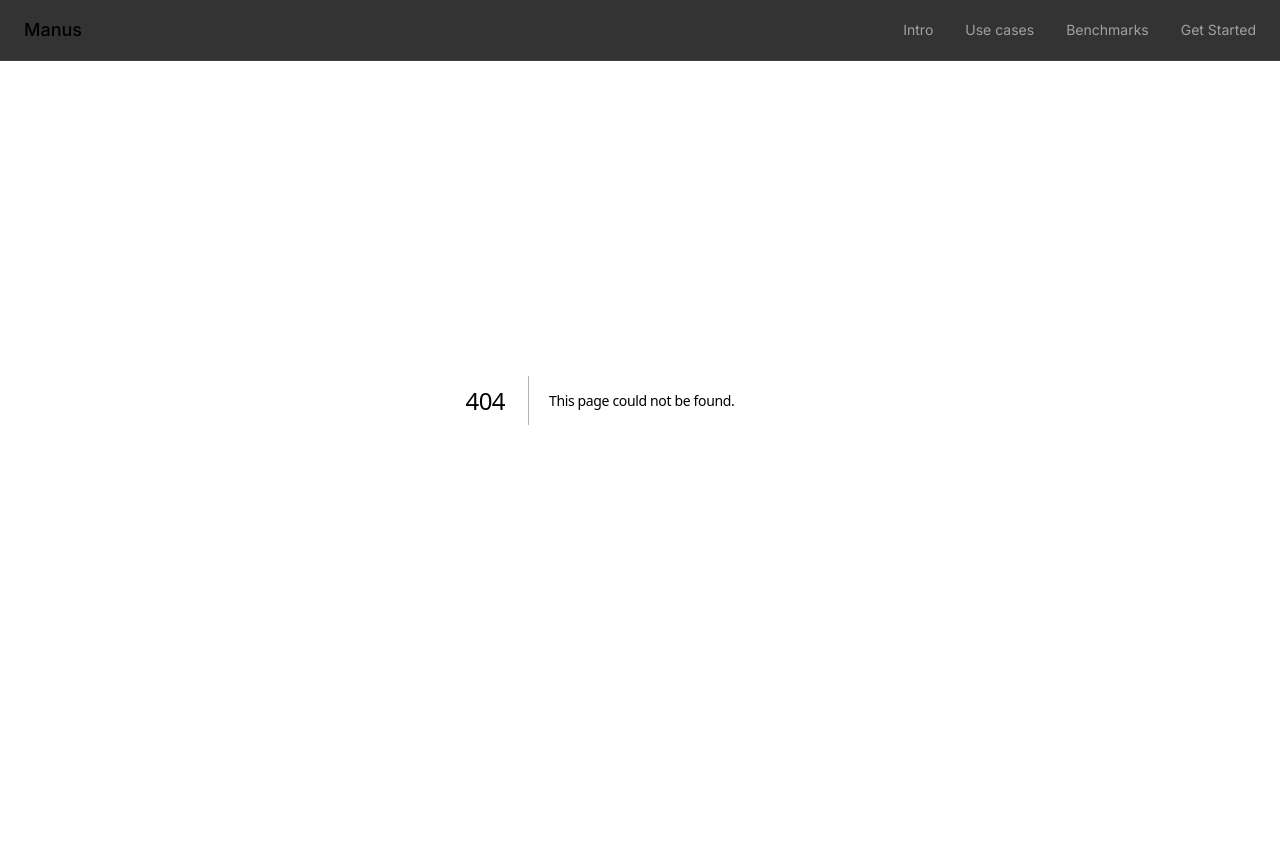
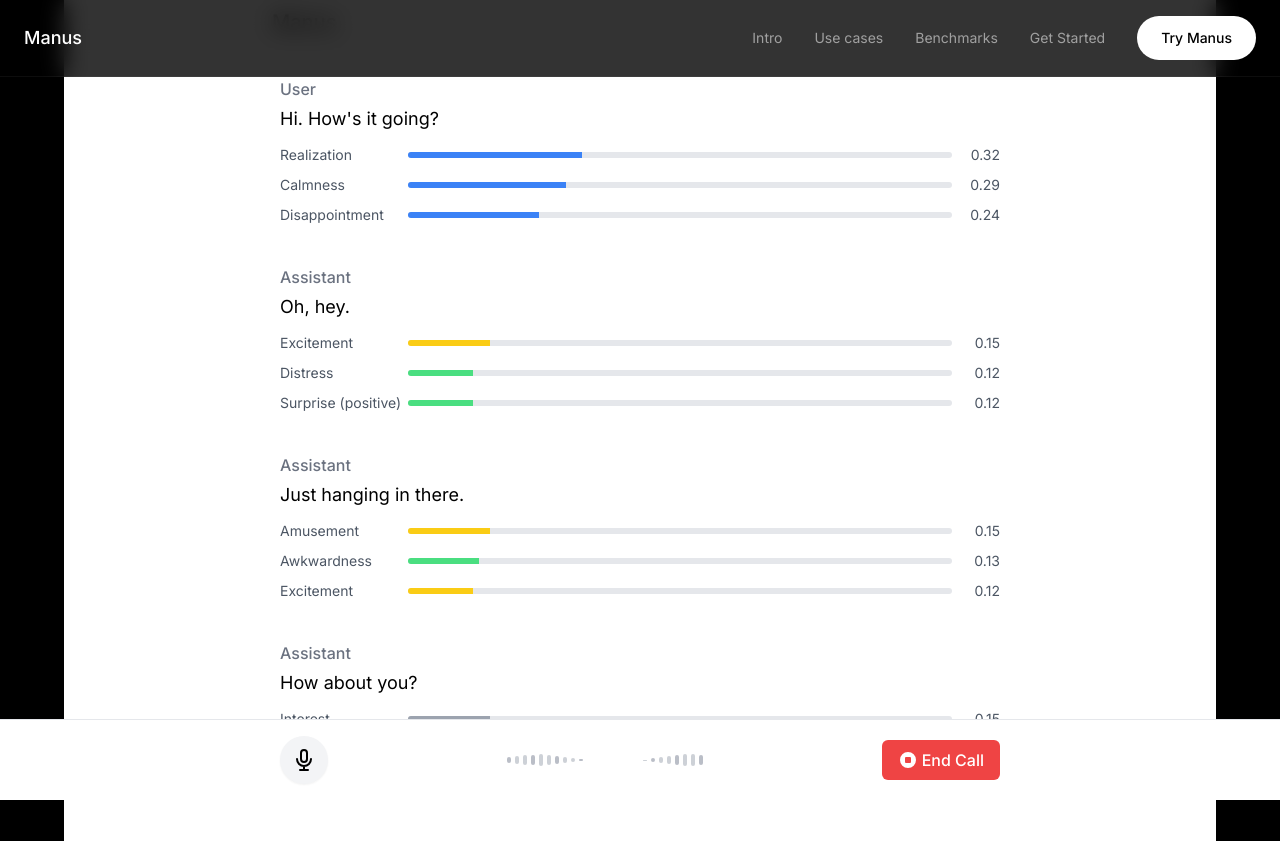
Before and after one commit to abhi-ziellab/portfolio-nextjs, a Next.js app: page /call in a window 1280 px wide. Before the commit this address had no page. Before the commit the page ends 800 px from the top, so only its background shows below. Built offline with nearby package versions, Linux system fonts and the light colour scheme.

Commit message:
Add audio call interface page

```diff
--- /dev/null
+++ b/src/app/call/page.tsx
@@ -0,0 +1,143 @@
+"use client";
+
+import { useState, useEffect } from "react";
+import Link from "next/link";
+
+export default function AudioCall() {
+  const [messages, setMessages] = useState([
+    {
+      role: "user",
+      content: "Hi. How's it going?",
+      emotions: [
+        { name: "Realization", value: 0.32 },
+        { name: "Calmness", value: 0.29 },
+        { name: "Disappointment", value: 0.24 },
+      ],
+    },
+    {
+      role: "assistant",
+      content: "Oh, hey.",
+      emotions: [
+        { name: "Excitement", value: 0.15 },
+        { name: "Distress", value: 0.12 },
+        { name: "Surprise (positive)", value: 0.12 },
+      ],
+    },
+    {
+      role: "assistant",
+      content: "Just hanging in there.",
+      emotions: [
+        { name: "Amusement", value: 0.15 },
+        { name: "Awkwardness", value: 0.13 },
+        { name: "Excitement", value: 0.12 },
+      ],
+    },
+    {
+      role: "assistant",
+      content: "How about you?",
+      emotions: [
+        { name: "Interest", value: 0.15 },
+      ],
+    },
+  ]);
+
+  return (
+    <div className="min-h-screen flex flex-col bg-white text-black">
+      {/* Simple header with logo */}
+      <header className="py-2 border-b border-gray-200">
+        <div className="max-w-3xl mx-auto px-4">
+          <Link href="/" className="text-xl font-medium text-black">
+            Manus
+          </Link>
+        </div>
+      </header>
+
+      <div className="flex-1 flex flex-col max-w-3xl mx-auto w-full px-6 py-8">
+        {/* Messages */}
+        <div className="flex-1 overflow-auto mb-10">
+          {messages.map((message, index) => (
+            <div key={index} className="mb-10">
+              <div className="font-medium text-gray-500 mb-1">
+                {message.role === "user" ? "User" : "Assistant"}
+              </div>
+              <div className="text-lg font-normal mb-3">
+                {message.content}
+              </div>
+              {message.emotions && (
+                <div className="flex flex-col space-y-2.5">
+                  {message.emotions.map((emotion, emoIndex) => (
+                    <div key={emoIndex} className="flex items-center">
+                      <div className="w-32 text-sm text-gray-600">
+                        {emotion.name}
+                      </div>
+                      <div className="flex-1 bg-gray-200 h-1.5 rounded-full overflow-hidden">
+                        <div
+                          className={`h-full ${
+                            message.role === "user"
+                              ? "bg-blue-500"
+                              : emotion.name === "Excitement"
+                                ? "bg-yellow-400"
+                                : emotion.name === "Distress"
+                                  ? "bg-green-400"
+                                  : emotion.name === "Surprise (positive)"
+                                    ? "bg-green-400"
+                                    : emotion.name === "Amusement"
+                                      ? "bg-yellow-400"
+                                      : emotion.name === "Awkwardness"
+                                        ? "bg-green-400"
+                                        : emotion.name === "Interest"
+                                          ? "bg-gray-400"
+                                          : "bg-yellow-400"
+                          }`}
+                          style={{ width: `${emotion.value * 100}%` }}
+                        ></div>
+                      </div>
+                      <div className="ml-2 text-sm text-gray-600 w-10 text-right">
+                        {emotion.value.toFixed(2)}
+                      </div>
+                    </div>
+                  ))}
+                </div>
+              )}
+            </div>
+          ))}
+        </div>
+
+        {/* Audio controls */}
+        <div className="fixed bottom-0 left-0 right-0 bg-white border-t border-gray-200 py-4">
+          <div className="max-w-3xl mx-auto px-6 flex items-center">
+            <button className="rounded-full bg-gray-100 w-12 h-12 flex items-center justify-center shadow-sm hover:bg-gray-200 transition-colors">
+              <svg xmlns="http://www.w3.org/2000/svg" className="h-6 w-6" fill="none" viewBox="0 0 24 24" stroke="currentColor">
+                <path strokeLinecap="round" strokeLinejoin="round" strokeWidth={2} d="M19 11a7 7 0 01-7 7m0 0a7 7 0 01-7-7m7 7v4m0 0H8m4 0h4m-4-8a3 3 0 01-3-3V5a3 3 0 116 0v6a3 3 0 01-3 3z" />
+              </svg>
+            </button>
+
+            {/* Sound wave visualization */}
+            <div className="flex-1 mx-4 h-8 flex items-center justify-center">
+              {Array.from({ length: 25 }).map((_, i) => (
+                <div
+                  key={i}
+                  className="bg-gray-400 w-1 mx-0.5 rounded-full"
+                  style={{
+                    height: `${Math.sin((i + 1) / 3) * 100 * 0.25 + 10}%`,
+                    opacity: i % 3 === 0 ? 0.7 : 0.5
+                  }}
+                ></div>
+              ))}
+            </div>
+
+            <Link
+              href="/"
+              className="px-4 py-2 bg-red-500 text-white rounded-md font-medium hover:bg-red-600 transition-colors flex items-center"
+            >
+              <svg xmlns="http://www.w3.org/2000/svg" className="h-5 w-5 mr-1" viewBox="0 0 20 20" fill="currentColor">
+                <path fillRule="evenodd" d="M10 18a8 8 0 100-16 8 8 0 000 16zM8 7a1 1 0 00-1 1v4a1 1 0 001 1h4a1 1 0 001-1V8a1 1 0 00-1-1H8z" clipRule="evenodd" />
+              </svg>
+              End Call
+            </Link>
+          </div>
+        </div>
+      </div>
+    </div>
+  );
+}
--- a/src/app/page.tsx
+++ b/src/app/page.tsx
@@ -14,7 +14,7 @@ export default function Home() {
           </p>
           <div className="pt-4">
             <Link
-              href="#try"
+              href="/call"
               className="inline-flex items-center px-6 py-3 text-sm font-medium text-black bg-white rounded-full hover:bg-gray-100 transition-colors"
             >
               Try Manus
@@ -89,14 +89,12 @@ export default function Home() {
             Experience the future of AI assistance today. Manus is ready to help you accomplish your goals, no matter how complex.
           </p>
           <div className="pt-2">
-            <a
-              href="https://chat.openai.com/g/g-VA4Vg1iCX-manus"
-              target="_blank"
-              rel="noopener noreferrer"
+            <Link
+              href="/call"
               className="inline-flex items-center px-6 py-3 text-sm font-medium text-black bg-white rounded-full hover:bg-gray-100 transition-colors"
             >
               Try Manus
-            </a>
+            </Link>
           </div>
         </div>
       </section>
--- a/src/components/Navigation.tsx
+++ b/src/components/Navigation.tsx
@@ -20,6 +20,12 @@ export default function Navigation() {
         <Link href="#get-started" className="nav-link text-sm">
           Get Started
         </Link>
+        <Link
+          href="/call"
+          className="button-primary text-sm"
+        >
+          Try Manus
+        </Link>
       </div>
     </nav>
   );
```
